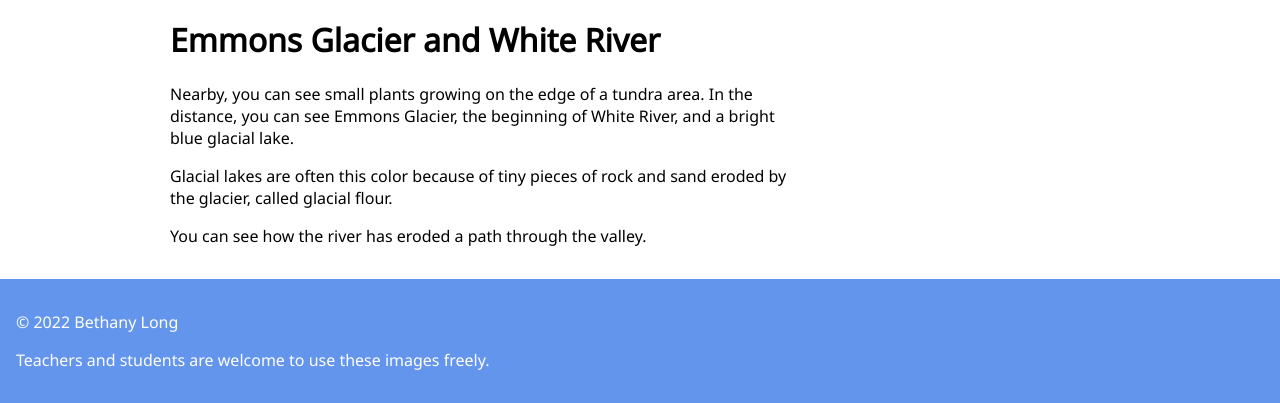
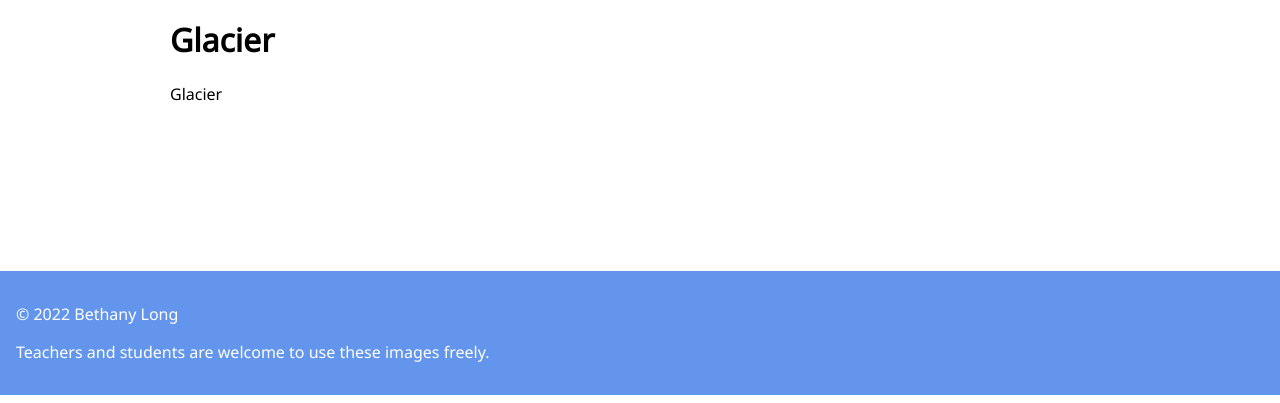
Before and after one commit to bethanylong/tahomascience, a plain HTML site: page view/burroughs-emmons-glacier/index.html in a window 1280 px wide. Shown: the part 405-808 px from the top of the page. Drawn offline with Linux system fonts and the light colour scheme.

Commit message:
Debug chrome

```diff
--- a/view/burroughs-emmons-glacier/index.html
+++ b/view/burroughs-emmons-glacier/index.html
@@ -4,7 +4,7 @@
     <meta charset="utf-8">
     <meta name="viewport" content="width=device-width, initial-scale=1">
 
-    <title>Emmons Glacier and White River - Tahoma Science</title>
+    <title>Glacier - Tahoma Science</title>
     <link rel="stylesheet" href="https://fonts.googleapis.com/css2?family=Noto+Sans">
     <link rel="stylesheet" href="../../site.css">
 </head>
@@ -17,14 +17,10 @@
             <img src="../../images/burroughs-emmons-glacier.jpg"></img>
         </div>
         <div id="img-text">
-            <h1>Emmons Glacier and White River</h1>
+            <h1>Glacier</h1>
             <div id="img-description">
 
-                    <p>Nearby, you can see small plants growing on the edge of a tundra area. In the distance, you can see Emmons Glacier, the beginning of White River, and a bright blue glacial lake.</p>
-
-                    <p>Glacial lakes are often this color because of tiny pieces of rock and sand eroded by the glacier, called glacial flour.</p>
-
-                    <p>You can see how the river has eroded a path through the valley.</p>
+                    <p>Glacier</p>
 
             </div>
         </div>
```
Also changed, not shown: explore/glacier/index.html (+1 -1 lines), explore/river/index.html (+1 -1 lines), explore/tundra/index.html (+1 -1 lines).
